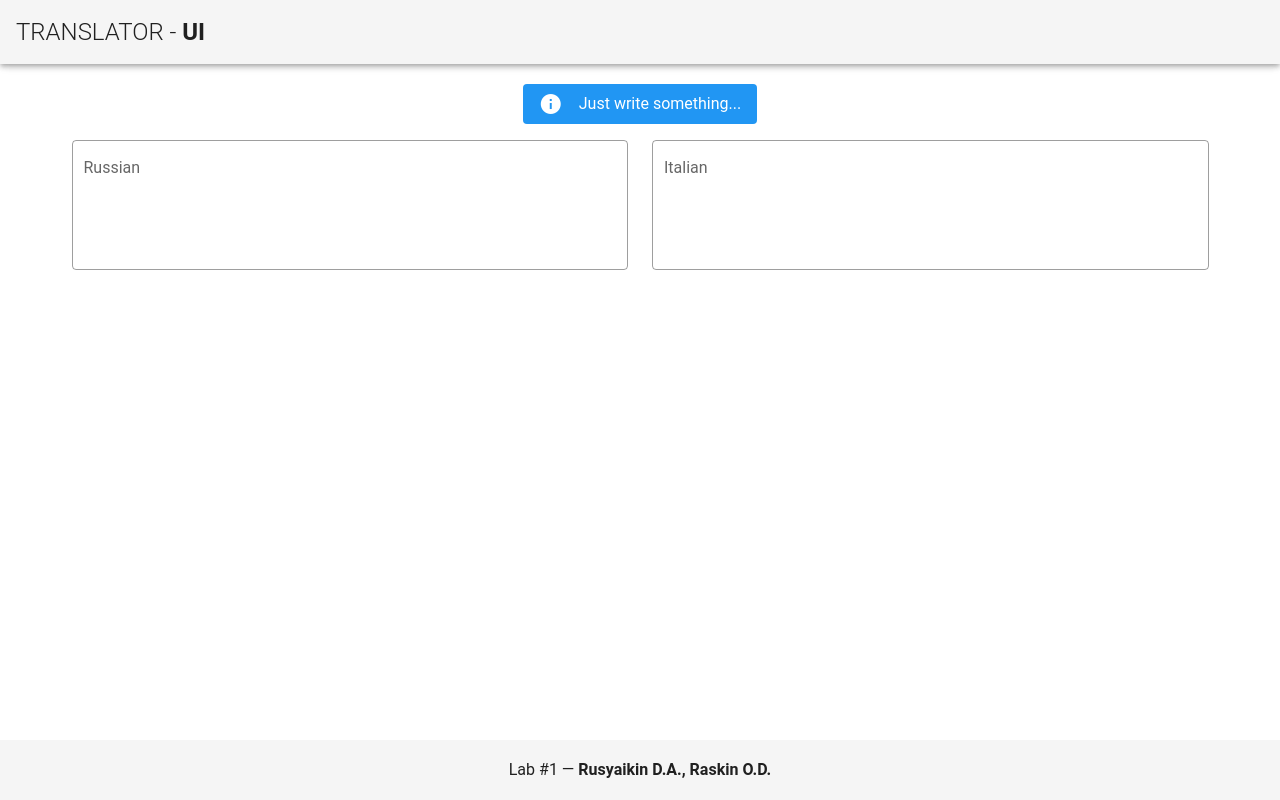
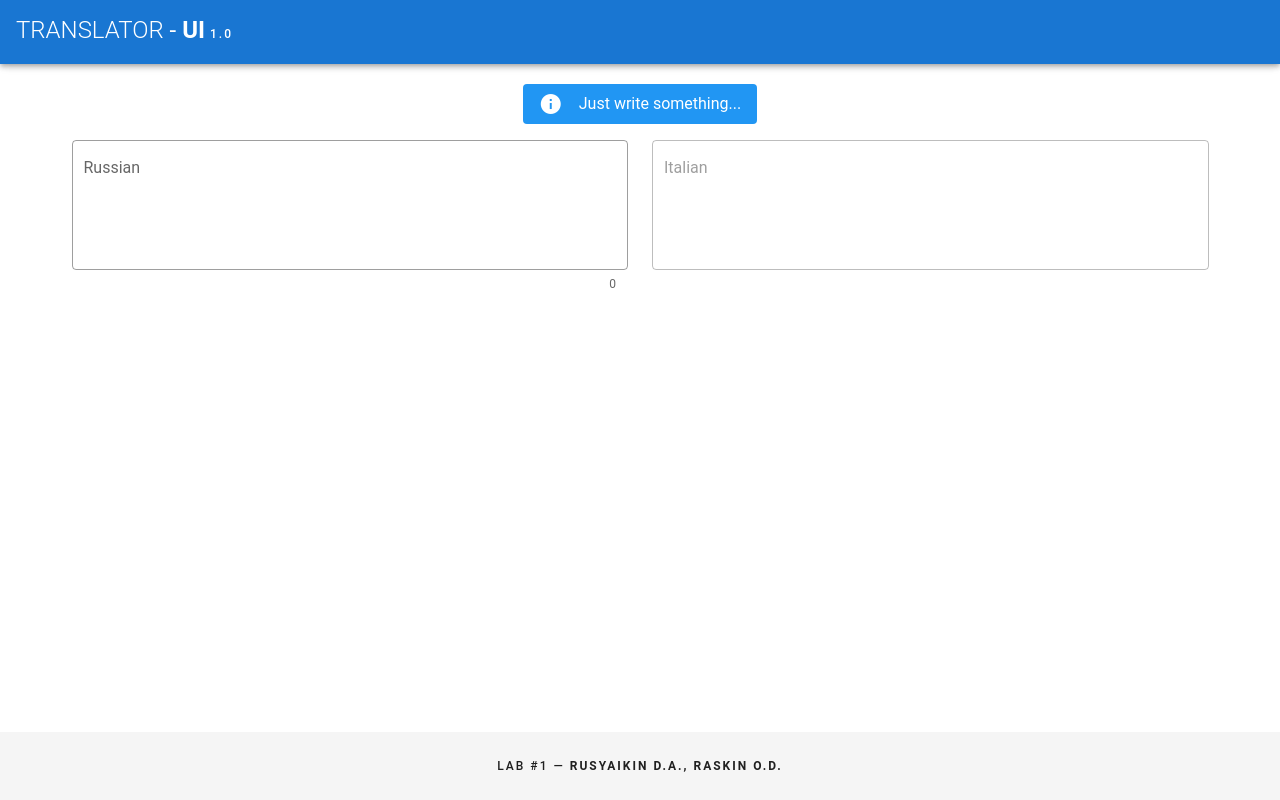
Before and after one commit to o-raskin/translator-ui, a Vue app: page / in a window 1280 px wide. Built offline with nearby package versions, Linux system fonts and the light colour scheme; a small style sheet from the web is missing.

Commit message:
Reworked UI look

```diff
--- a/package.json
+++ b/package.json
@@ -9,6 +9,7 @@
   },
   "dependencies": {
     "@mdi/font": "^3.6.95",
+    "axios": "^0.19.0",
     "core-js": "^3.1.2",
     "roboto-fontface": "*",
     "vue": "^2.6.10",
--- a/src/App.vue
+++ b/src/App.vue
@@ -1,17 +1,17 @@
 <template>
     <v-app>
-        <v-app-bar app>
-            <v-toolbar-title class="headline text-uppercase">
-                <span class="font-weight-light">Translator - </span>
+        <v-app-bar class="primary" app>
+            <v-toolbar-title class="white--text headline text-uppercase">
+                <span class="font-weight-light">Translator </span> -
                 <span class="font-weight-bold">UI</span>
+                <span class="overline"> 1.0</span>
             </v-toolbar-title>
         </v-app-bar>
 
-        <v-content>
+        <v-content class="darken-2">
             <Core/>
-
         </v-content>
-      <Footer/>
+      <Footer class="grey darken-5"/>
     </v-app>
 </template>
 
--- a/src/components/Core.vue
+++ b/src/components/Core.vue
@@ -16,12 +16,12 @@
             </v-flex>
             <v-container fluid>
                 <v-row>
-                    <v-col cols="12" md="6">
-                        <v-textarea outlined name="input-7-4" auto-grow label="Russian" value="" v-model="inputText"
-                        ></v-textarea>
+                    <v-col class="mb-0 pb-0" cols="12" md="6">
+                        <v-textarea background-color="white" outlined name="input-7-4" auto-grow label="Russian" value=""
+                                    counter="true" v-model="inputText" clearable="true"></v-textarea>
                     </v-col>
                     <v-col cols="12" md="6">
-                        <v-textarea outlined name="input-7-4" auto-grow label="Italian" contenteditable="false" value="123"
+                        <v-textarea background-color="white" outlined name="input-7-4" auto-grow label="Italian" contenteditable="false" disabled
                                     v-model="resultText"></v-textarea>
                     </v-col>
                 </v-row>
--- a/src/components/Footer.vue
+++ b/src/components/Footer.vue
@@ -1,7 +1,7 @@
 <template>
     <v-container>
         <v-footer app>
-            <v-col class="text-center" padless cols="12">
+            <v-col class="text-center overline" padless cols="12">
                 Lab #1 — <strong>Rusyaikin D.A., Raskin O.D.</strong>
             </v-col>
         </v-footer>
```
Also changed, not shown: 1 other file (tests, documents, lock files or other folders).
